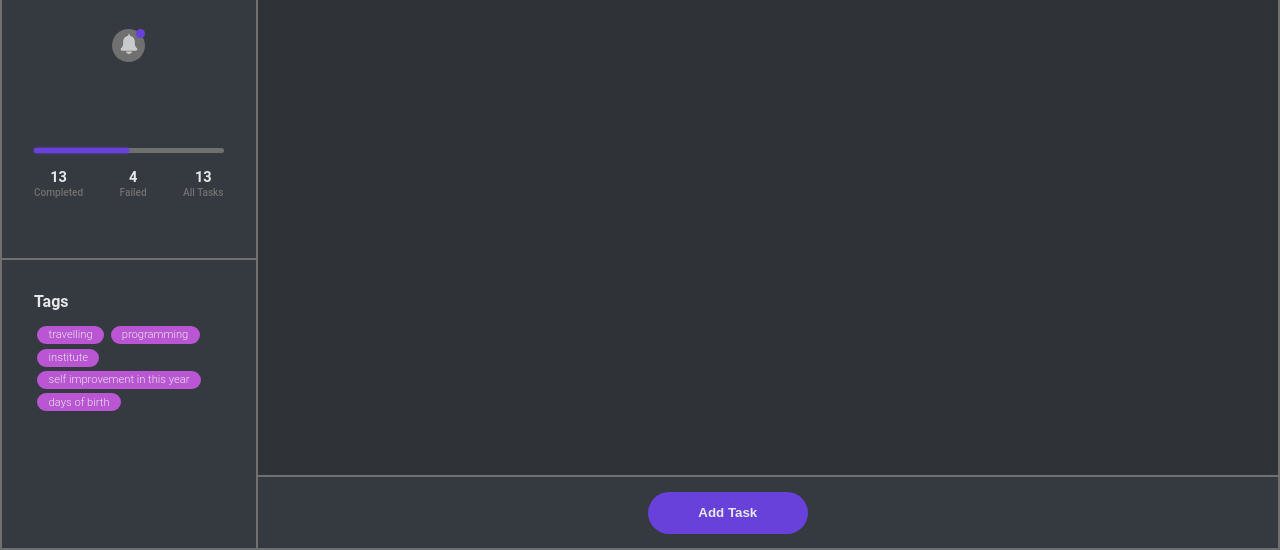
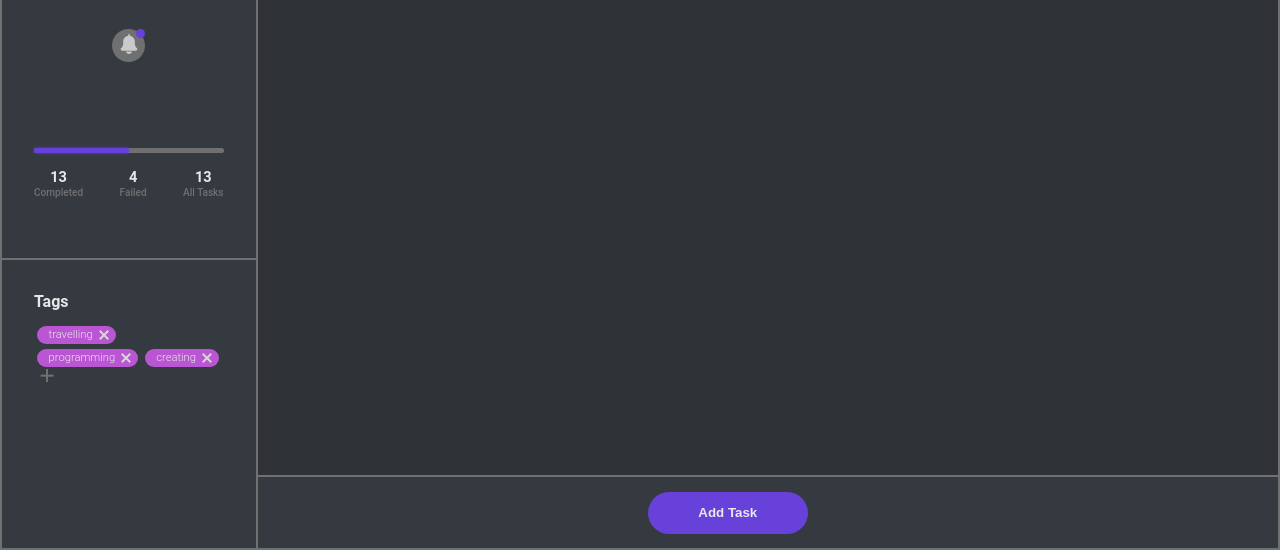
Before and after one commit to DmitriyPermyakov/NotesApp, a website: page ClientApp/Index.html in a window 1280 px wide. Shown: the part 250-800 px from the top of the page. Drawn offline with nearby package versions, Linux system fonts and the light colour scheme; files that its build step writes are made by us from their sources; files whose address does not match are found by name.

Commit message:
added Tags class

```diff
--- a/ClientApp/Index.html
+++ b/ClientApp/Index.html
@@ -112,12 +112,7 @@
         <!--Tags-->
         <div class="tags bordered">
             <h2 class="tags-title">tags</h2>
-            <ul class="tags-list">
-                <li class="tags-list__item">travelling</li>
-                <li class="tags-list__item">programming</li>
-                <li class="tags-list__item">institute</li>
-                <li class="tags-list__item">self improvement in this year</li>
-                <li class="tags-list__item">days of birth</li>
+            <ul class="tags-list" id='tags-list'>
             </ul>
         </div>
 
@@ -151,9 +146,6 @@
                     <div class="form-tags">
                         <label for="form-tags-list" class="form-tags__label">Tag:</label>
                         <select name="formTagsList" id="form-tags-list" class="form-tags-list">
-                            <option value="travelling">travelling</option>
-                            <option value="institute">institute</option>
-                            <option value="programming">programming</option>
                         </select>
                     </div>
                 </div>
--- a/ClientApp/src/js/app.js
+++ b/ClientApp/src/js/app.js
@@ -1,3 +1,6 @@
 import Calendar from './components/custom-calendar-component.js';
 import { addTaskBtn, clearFieldsBtn, closeFormBtn } from './taskButtons.js';
 import TaksItem from './components/task-item-component.js';
+import { Tags } from './classes/tags.js';
+
+let tags = new Tags();
--- /dev/null
+++ b/ClientApp/src/js/classes/tags.js
@@ -0,0 +1,103 @@
+export class Tags {
+    #tagsSelect;
+    #tagsList;
+    #tags = [ 'none', 'travelling', 'programming', 'creating' ];
+    #inputField;
+    #addButton;
+
+    constructor() {
+        this.#tagsSelect = document.querySelector('#form-tags-list');
+        this.#tagsList = document.querySelector('#tags-list');
+        this.#createAddButton();
+
+        this.#drawTagsInList();
+        this.#drawTagsInSelect();
+        this.#createInputField();
+        this.#addButton.appendChild(this.#inputField);
+
+        this.#addButton.addEventListener('click', () => {
+            this.#showInputField();
+        });
+
+        this.#inputField.addEventListener('keyup', (event) => {
+            if(event.code === 'Enter') {
+                this.addTag(this.#inputField);
+            }
+        });
+
+        this.#tagsList.addEventListener('click', (event) => {
+            if(event.target.id === 'remove-tag') {
+                this.#removeTag(event.target.previousElementSibling);
+            }
+        });
+    }
+
+    #drawTagsInSelect() {
+        this.#tagsSelect.innerHTML = '';
+        for(let tag of this.#tags) {
+            let tagElem = document.createElement('option');
+            tagElem.textContent = tag;
+            tagElem.setAttribute('value', tag);
+            this.#tagsSelect.appendChild(tagElem);
+        }
+    }
+
+    #drawTagsInList() {
+        this.#tagsList.innerHTML = '';
+        for(let count  = 1; count < this.#tags.length; count++) {
+            let tagElem = document.createElement('li');
+            let text = document.createElement('span');
+            let btn = document.createElement('button');
+            btn.setAttribute('id', 'remove-tag');
+            btn.classList.add('tags-list__remove-btn');
+            text.textContent = this.#tags[count];
+            tagElem.appendChild(text);
+            tagElem.appendChild(btn);
+            tagElem.classList.add('tags-list__item');
+            this.#tagsList.appendChild(tagElem);
+        }
+
+        this.#tagsList.appendChild(this.#addButton);
+    }
+
+    #createAddButton() {
+        this.#addButton = document.createElement('button');
+        this.#addButton.classList.add('tags-list__add-tag-btn');
+    }
+
+    #createInputField() {
+        this.#inputField = document.createElement('input');
+        this.#inputField.classList.add('tag-list__input');
+    }
+
+    #showInputField() {
+        let coordinatesOfButton = this.#addButton.getBoundingClientRect();
+        this.#inputField.style.top = -4 + 'px';
+        this.#inputField.style.left = coordinatesOfButton.height + 2 + 'px';
+        this.#inputField.style.display = 'block';
+        this.#inputField.focus();
+    }
+
+    addTag(input) {
+         if(input.value !== '') {
+             this.#tags.push(input.value);
+             this.#drawTagsInList();
+             this.#drawTagsInSelect();
+             input.style.display = 'none';
+             input.value = '';
+         } else {
+             input.style.display = 'none';
+         }
+         return;
+    }
+
+    #removeTag(elem) {
+       let position = this.#tags.indexOf(elem.textContent);
+       if(position !== -1) {
+           this.#tags.splice(position, 1);
+           this.#drawTagsInSelect();
+           this.#drawTagsInList();
+       }
+       return;
+    }
+}
--- a/ClientApp/src/sass/blocks/tags.scss
+++ b/ClientApp/src/sass/blocks/tags.scss
@@ -19,6 +19,8 @@
 
 .tags-list {
     display: flex;
+    justify-content: flex-start;
+    align-items: center;
     flex-wrap: wrap;
 
     margin: 0;
@@ -28,13 +30,112 @@
     font-size: .7em;
     font-weight: 300;
     color:$hovered;
-
 }
 
 .tags-list__item {
+    display: flex;
+    align-items: center;
     margin: .2em .3em;
     padding: .1em 1em;
     line-height: 1.4;
     border-radius: 1em;
     background-color:mediumorchid;
 }
+
+.tags-list__remove-btn {
+    display: block;
+    width: 12px;
+    height: 12px;
+
+    background: none;
+    border: none;
+    outline: none;
+
+    position: relative;
+    cursor: pointer;
+}
+
+.tags-list__remove-btn::before,
+.tags-list__remove-btn::after {
+    content: "";
+    margin-left: .3em;
+    width: 2px;
+    height: 100%;
+    background-color: #d7d7d7;
+    position: absolute;
+}
+
+.tags-list__remove-btn::after {
+    transform: rotate(45deg);
+    top: 0;
+    left: 50%;
+}
+
+.tags-list__remove-btn::before {
+    transform: rotate(-45deg);
+    top: 0;
+    left: 50%;
+}
+
+.tags-list__remove-btn:hover::after {
+    background-color: #fff;
+}
+
+.tags-list__remove-btn:hover::before {
+    background-color: #fff;
+}
+
+
+
+.tags-list__add-tag-btn {
+    display: block;
+    margin-left: .5em;
+    width: 1em;
+    height: 1em;
+    background: none;
+    border: none;
+    outline: none;
+
+    position: relative;
+    cursor: pointer;
+}
+.tags-list__add-tag-btn::after,
+.tags-list__add-tag-btn::before {
+    content: "";
+    width: 2px;
+    height: 100%;
+    background-color: $light-gray;
+    position: absolute;
+}
+
+.tags-list__add-tag-btn:hover::after {
+    background-color: $hovered;
+}
+
+.tags-list__add-tag-btn:hover::before {
+    background-color: $hovered;
+}
+
+.tags-list__add-tag-btn::before {
+    left: 40%;
+    top: 0;
+    transform: rotate(90deg);
+}
+
+.tags-list__add-tag-btn::after {
+    left: 40%;
+    top: 0;
+}
+
+.tag-list__input {
+    display: none;
+    padding: .2em;
+
+    color: $text-color;
+    background-color: $dark-bg-color;
+    border: 1px solid $light-gray;
+    border-radius: 3px;
+    outline: none;
+
+    position: absolute;
+}
```
